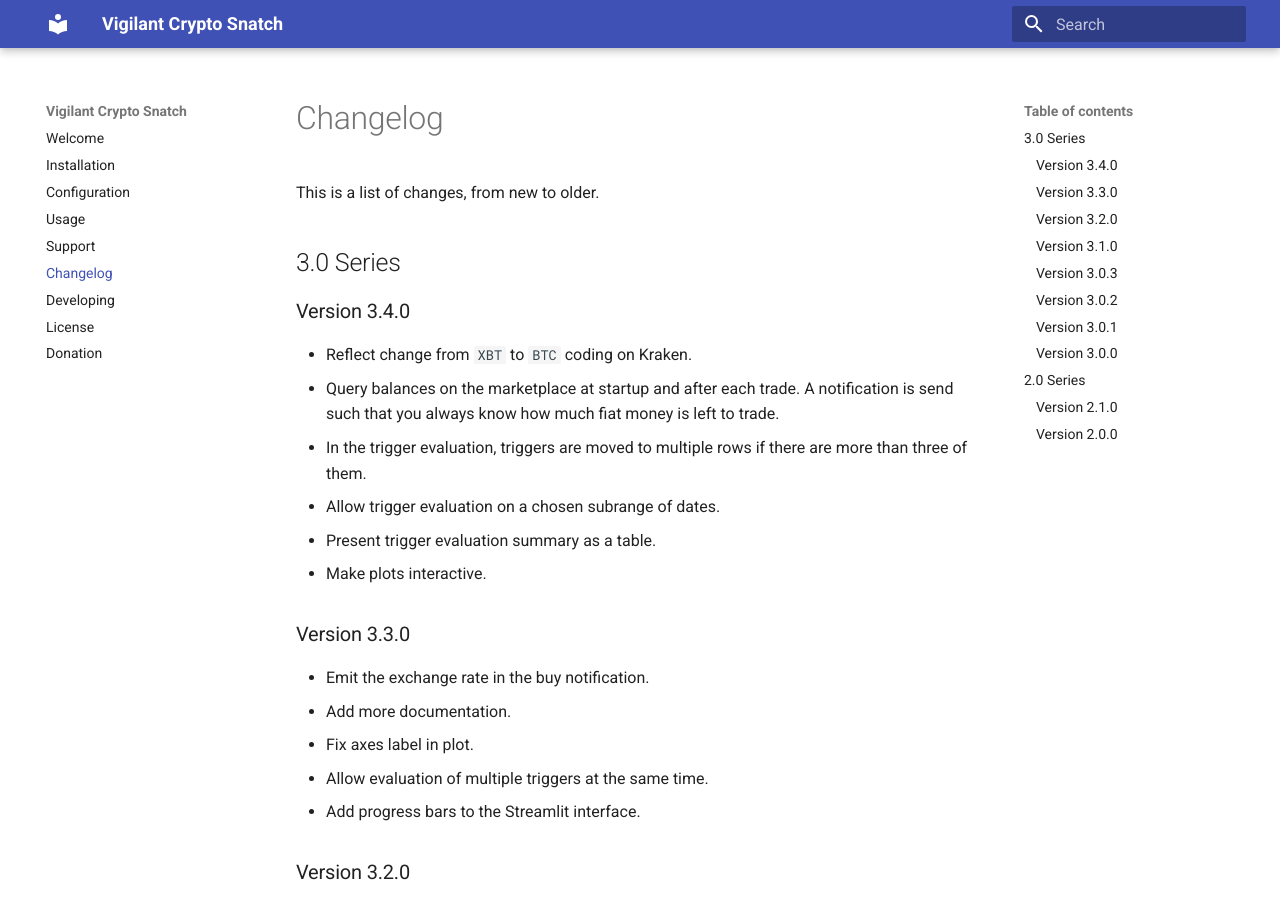
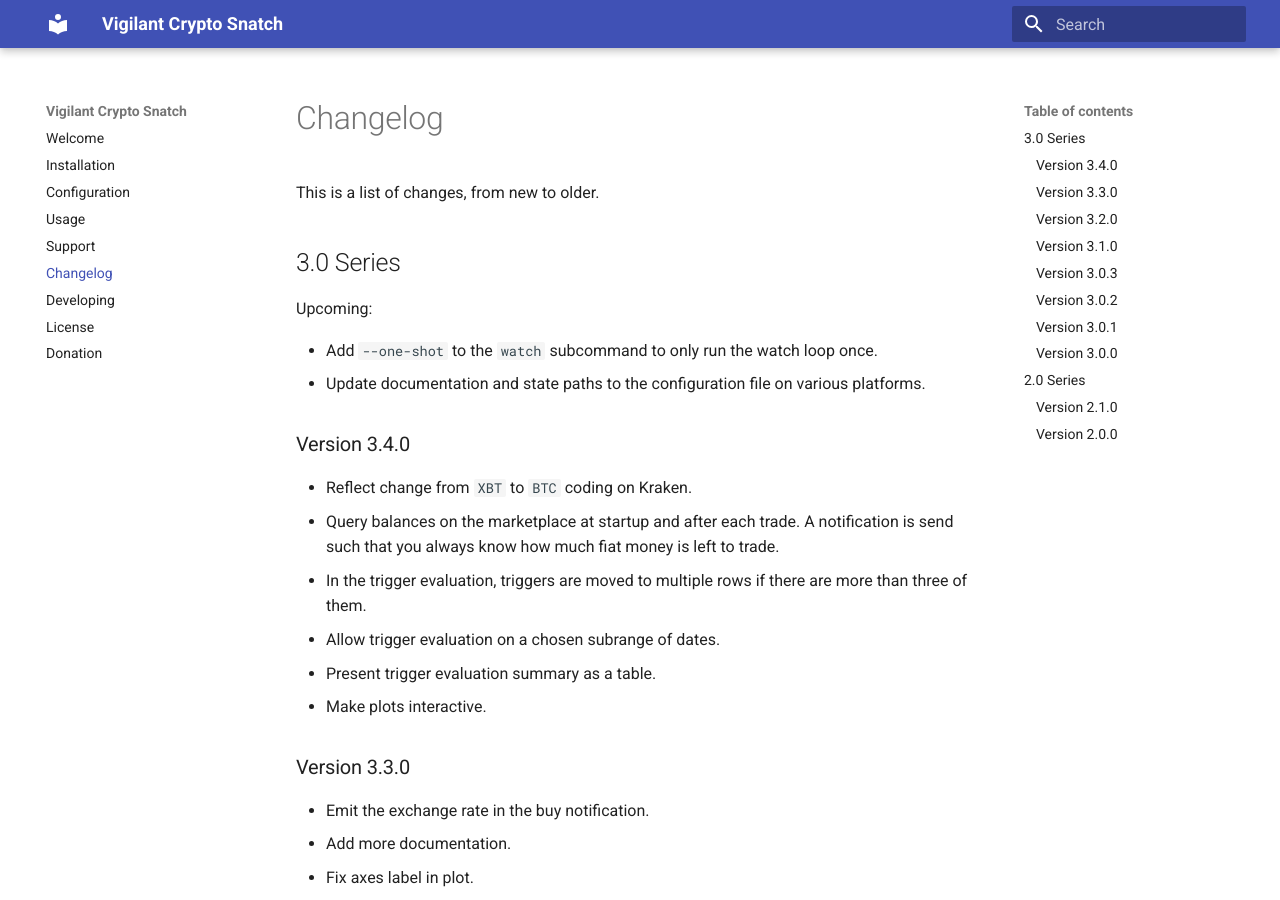
Before and after one commit to martin-ueding/vigilant-crypto-snatch, an MkDocs documentation site: the page built from docs/changelog.md, in a window 1280 px wide and 900 px high. Built offline with MkDocs 1.6.1 and Material for MkDocs 9.7.7, drawn with Linux system fonts in a browser that asks for light colours.

Commit message:
Write changelog

```diff
--- a/docs/changelog.md
+++ b/docs/changelog.md
@@ -3,6 +3,11 @@
 This is a list of changes, from new to older.
 
 ## 3.0 Series
+
+Upcoming:
+
+- Add `--one-shot` to the `watch` subcommand to only run the watch loop once.
+- Update documentation and state paths to the configuration file on various platforms.
 
 ### Version 3.4.0
 
```
